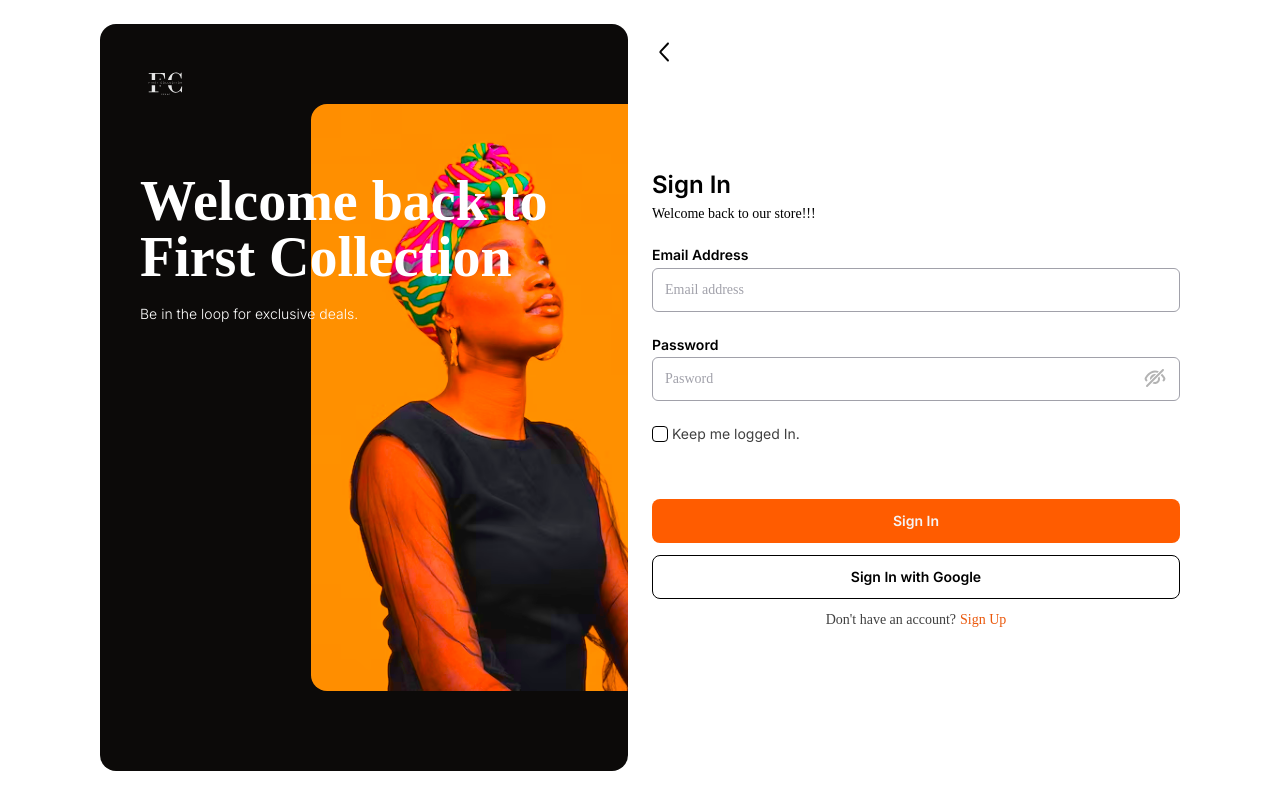
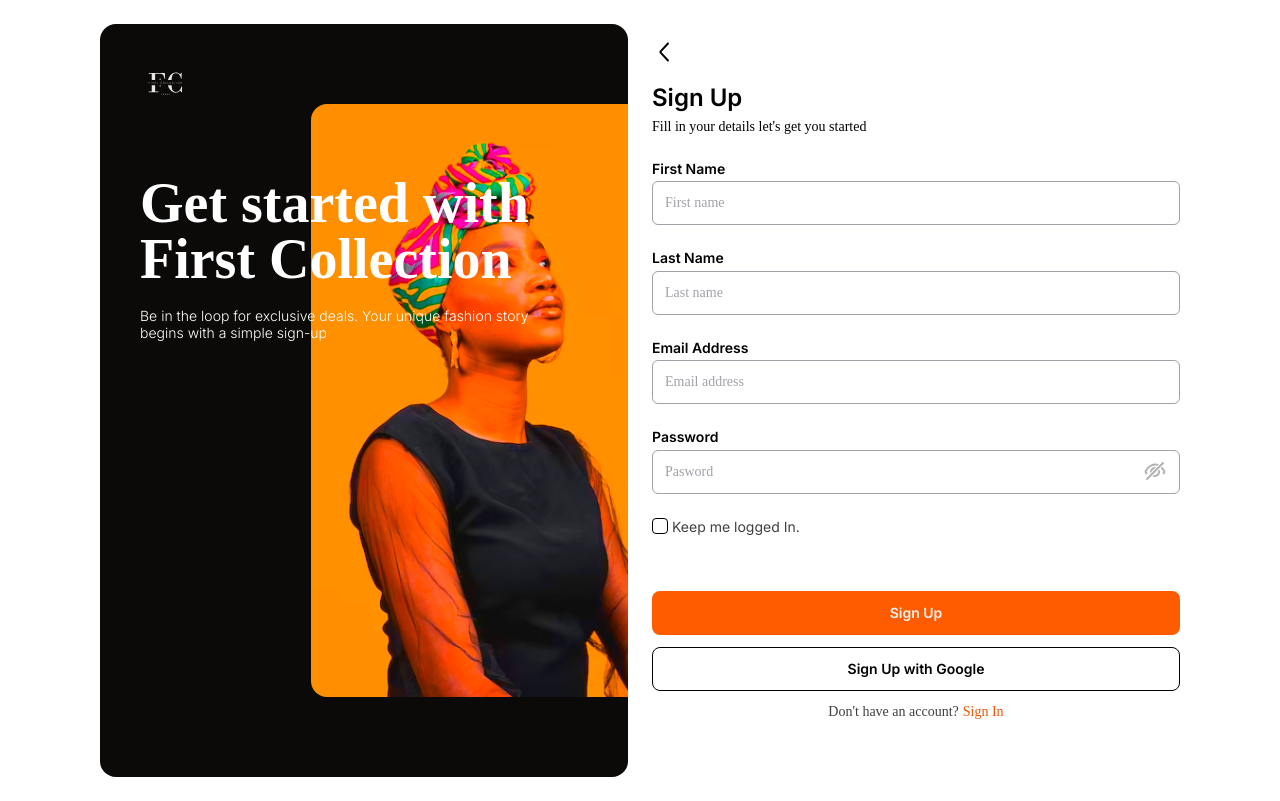
Before and after one commit to theCephas/first-collection, a Next.js app: page /auth/sign-up in a window 1280 px wide. Built offline with nearby package versions, Linux system fonts and the light colour scheme; a web font is replaced by a local one.

Commit message:
Login and SignUp seperated

```diff
--- a/src/app/auth/log-in/page.tsx
+++ b/src/app/auth/log-in/page.tsx
@@ -10,7 +10,6 @@ import Popup from "@/app/components/Popup";
 
 const Login = () => {
   const [seePassword, setSeePassword] = useState(false);
-  // const [hasAcc, setHasAcc] = useState(true);
   const [passwordFocus, setPasswordFocus] = useState(false);
   const [checked, setChecked] = useState(false);
   const [msg, setMsg] = useState("");
--- a/src/app/auth/sign-up/page.tsx
+++ b/src/app/auth/sign-up/page.tsx
@@ -10,7 +10,7 @@ import Link from "next/link";
 
 const SignUp = () => {
   const [seePassword, setSeePassword] = useState(false);
-  const [hasAcc, setHasAcc] = useState(true);
+  // const [hasAcc, setHasAcc] = useState(true);
   const [passwordFocus, setPasswordFocus] = useState(false);
   const [checked, setChecked] = useState(false);
   const [msg, setMsg] = useState("");
@@ -23,9 +23,9 @@ const SignUp = () => {
 
   const handleSubmit: React.FormEventHandler<HTMLFormElement> = async (e) => {
     e.preventDefault();
-    setMsg("Oops! Incorrect email or password. Try again.");
+    setMsg("Account created");
     setShowForgotPassword(true);
-    setStatus("error");
+    setStatus("success");
     setTimeout(() => {
       cancelPopup();
     }, 5000);
@@ -36,15 +36,9 @@ const SignUp = () => {
       classes={"hue-rotate-[-10deg] saturate-[150%]"}
       url={"/auth-female.png"}
       alt={"lady"}
-      heroHeader={
-        hasAcc
-          ? "Welcome back to First Collection"
-          : "Get started with First Collection"
-      }
+      heroHeader={"Get started with First Collection"}
       heroText={
-        hasAcc
-          ? "Be in the loop for exclusive deals."
-          : "Be in the loop for exclusive deals. Your unique fashion story begins with a simple sign-up"
+        "Be in the loop for exclusive deals. Your unique fashion story begins with a simple sign-up"
       }
     >
       <main className="h-full w-full flex relative pt-20 md:py-14 sm:px-10 md:px-0">
@@ -63,12 +57,10 @@ const SignUp = () => {
         <section className="my-auto flex flex-col gap-6 w-full">
           <div className="flex-col justify-start items-start gap-0.5 inline-flex">
             <h3 className="text-black text-2xl font-semibold gilroy leading-9">
-              {hasAcc ? "Sign In" : "Sign Up"}
+              {"Sign Up"}
             </h3>
             <p className="text-black text-sm font-normal font-['Gilroy'] leading-tight">
-              {hasAcc
-                ? " Welcome back to our store!!!"
-                : "Fill in your details let's get you started"}
+              {"Fill in your details let's get you started"}
             </p>
           </div>
 
@@ -79,7 +71,7 @@ const SignUp = () => {
             action=""
           >
             {/* First Name */}
-            {!hasAcc && (
+
             <label
               className="flex flex-col text-black text-sm font-semibold gilroy leading-tight gap-1"
               htmlFor="first-name"
@@ -91,9 +83,9 @@ const SignUp = () => {
                 placeholder="First name"
               />
             </label>
-            )}
+
             {/* Last Name */}
-            {!hasAcc && (
+
             <label
               className="flex flex-col text-black text-sm font-semibold gilroy leading-tight gap-1"
               htmlFor="last-name"
@@ -105,7 +97,7 @@ const SignUp = () => {
                 placeholder="Last name"
               />
             </label>
-            )}
+
             {/* Email */}
             <label
               className="flex flex-col text-black text-sm font-semibold gilroy leading-tight gap-1"
@@ -160,32 +152,19 @@ const SignUp = () => {
 
             {/* ACTION BUTTONS */}
             <div className="w-full mt-8 flex flex-col gap-3  items-center">
-              {hasAcc && showForgotPassword && (
-                <p className="text-sm gilroy flex gap-2">
-                  Forgot Password?
-                  <Link
-                    href="/auth/reset-password"
-                    className="text-orange-600 font-medium"
-                  >
-                    Reset
-                  </Link>
-                </p>
-              )}
-              <ButtonPrimary classes="w-full">
-                {hasAcc ? "Sign In" : "Sign Up"}
-              </ButtonPrimary>
+              <ButtonPrimary classes="w-full">{"Sign Up"}</ButtonPrimary>
               <ButtonSecondary classes="w-full">
-                {hasAcc ? "Sign In" : "Sign Up"} with Google
+                {"Sign Up"} with Google
               </ButtonSecondary>
 
               <div className="text-neutral-700 text-sm font-normal font-['Gilroy'] leading-tight flex gap-1">
                 {"Don't have an account?"}
-                <span
-                  onClick={() => setHasAcc((prev) => !prev)}
+                <Link
+                  href="/auth/log-in"
                   className="text-orange-600 cursor-pointer"
                 >
-                  {hasAcc ? "Sign Up" : "Sign In"}
-                </span>
+                  {"Sign In"}
+                </Link>
               </div>
             </div>
           </form>
```
Lines whose indentation alone changed are shown as unchanged.
